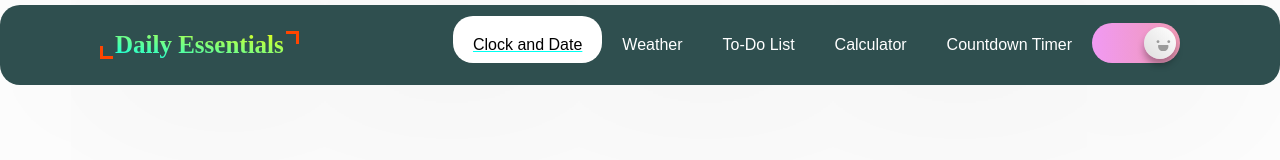
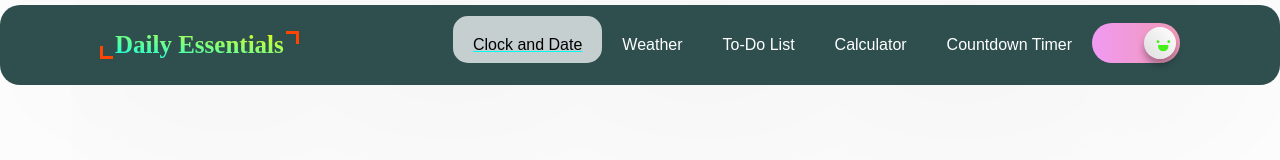
Before and after one commit to ChowdamAshok/Daily-Essentials-pj, a plain HTML site: page index.html in a window 1280 px wide. In both pictures the pointer is over the link "Clock and Date". Shown: the top 160 px of the page. Drawn offline with nearby package versions, Linux system fonts and the light colour scheme.

Commit message:
style.css

```diff
--- a/style.css
+++ b/style.css
@@ -42,7 +42,7 @@ section {
 .checkbox-wrapper-5 .check label {
   width: calc(2.2 * var(--size));
   height: var(--size);
-  background: #d7d7d7;
+  background: #24dfcf;
   overflow: hidden;
 }
 
@@ -76,7 +76,7 @@ section {
   top: calc(.5 * var(--size));
   height: var(--size);
   letter-spacing: calc(-0.04 * var(--size));
-  color: #9b9b9b;
+  color: #43f018;
   font-family: "Times New Roman", serif;
   z-index: 2;
   font-size: calc(.6 * var(--size));
@@ -110,6 +110,7 @@ section {
   font-size: calc(.6 * var(--size));
   line-height: 0;
 }
+
 
 /* Dark mode styles */
 body.dark-mode {
@@ -197,9 +198,9 @@ body.dark-mode .checkbox-wrapper-5 .check input[type="checkbox"] {
 
   }
   .navbar a:hover {
-    background-color: white;
+    background-color: rgba(255, 255, 255, 0.726);
     color: black;
-    border-radius: 20px;
+    border-radius: 15px;
     text-decoration: underline;
     text-decoration-color: rgb(0, 255, 242);
   }
```
